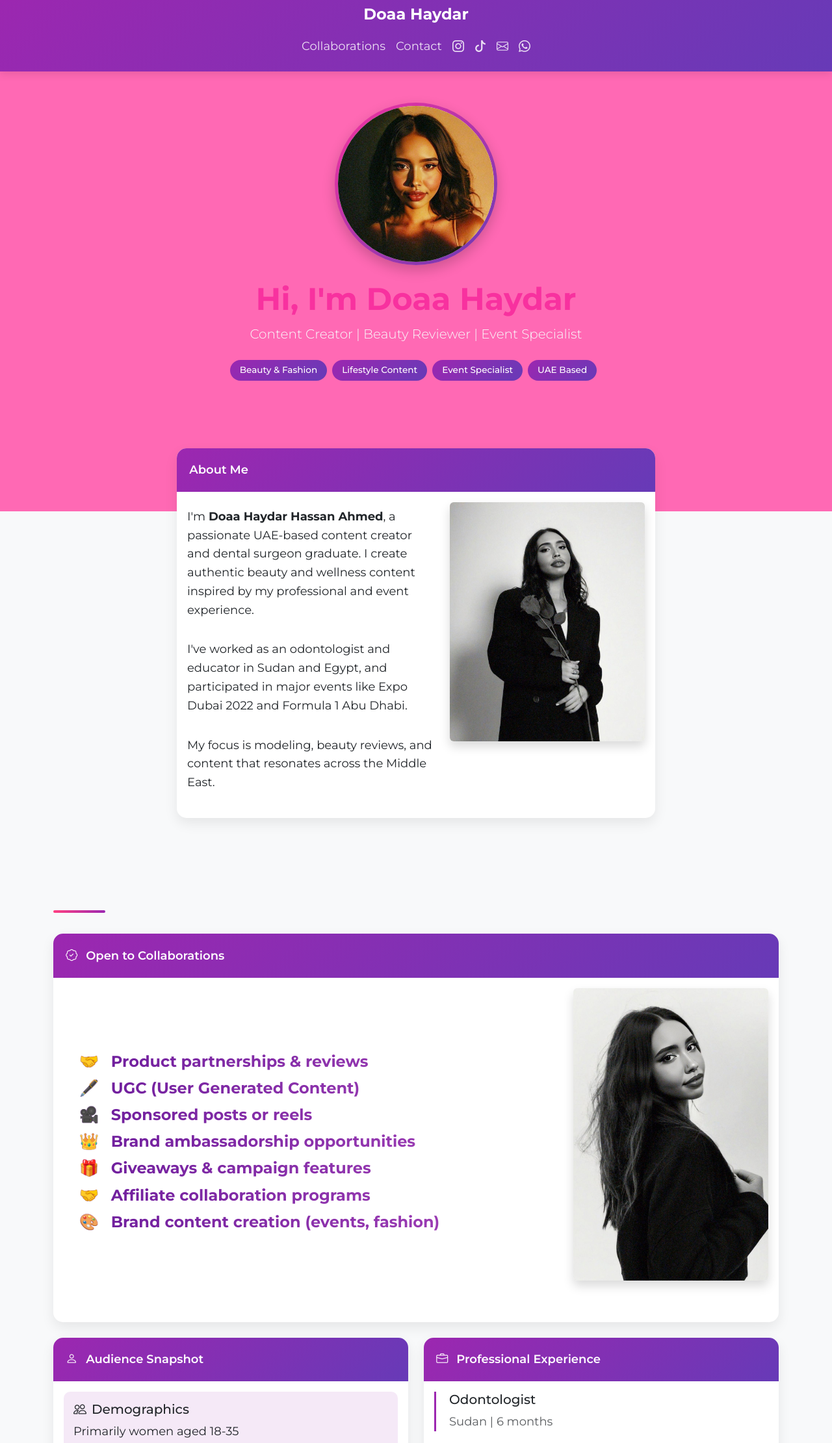
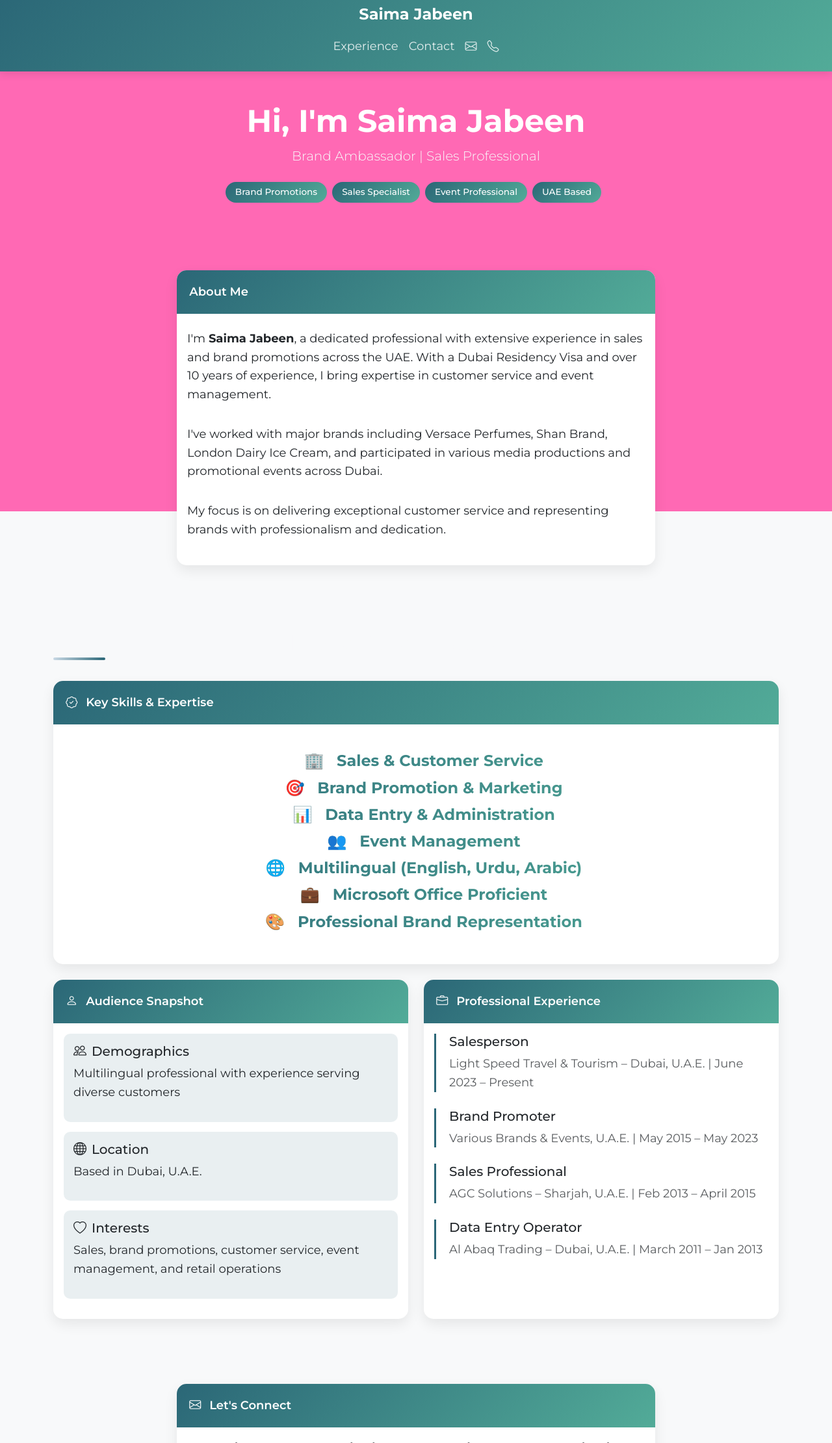
Before and after one commit to Silvas-Digital/saima-jabeen, a website built with webpack: page src/index.html in a window 1280 px wide. Shown: the part 13-2234 px from the top of the page at 65% size. Built offline with nearby package versions, Linux system fonts and the light colour scheme.

Commit message:
add saima jabeen CV website

```diff
--- a/src/css/styles.css
+++ b/src/css/styles.css
@@ -4,11 +4,11 @@
 }
 
 :root {
-    --primary-color: #9c27b0;
-    --secondary-color: #673ab7;
-    --accent-color: #ff4081;
+    --primary-color: #2b6777;    /* Professional blue-green */
+    --secondary-color: #52ab98;  /* Complementary teal */
+    --accent-color: #c8d8e4;     /* Light blue accent */
     --light-bg: #f8f9fa;
-    --dark-text: #212529;
+    --dark-text: #2b2b2b;
 }
 
 body {
@@ -47,7 +47,7 @@ body {
 }
 
 .hi {
-    color: #f8319f;
+    color: white;
     font-weight: 700;
 }
 
@@ -147,14 +147,35 @@ body {
     color: white;
 }
 
+.collab-list {
+    margin: 0;
+    padding: 0;
+    list-style: none;
+    text-align: center; /* Center the text */
+}
+
+.collab-list li {
+    display: flex;
+    align-items: center;
+    justify-content: center; /* Center the items */
+    margin-bottom: 1rem;
+    font-size: 1.1rem;
+    gap: 0.5rem;
+}
+
+.collab-list .emoji {
+    margin-right: 0.5rem;
+}
+
 .collab-list li {
     margin-bottom: 10px;
     padding-left: 1.5rem;
     position: relative;
 }
 
+/* Update audience snapshot background color */
 .audience-item {
-    background-color: rgba(156, 39, 176, 0.1);
+    background-color: rgba(43, 103, 119, 0.1); /* Using primary color with 0.1 opacity */
     border-radius: 10px;
     padding: 15px;
     margin-bottom: 15px;
@@ -208,7 +229,7 @@ div.row{
   font-size: 1.5rem;
   font-weight: 700;
   line-height: 1.3;
-  background: linear-gradient(135deg, #6a1b9a, #ab47bc);
+  background: linear-gradient(135deg, var(--primary-color), var(--secondary-color));
   -webkit-background-clip: text;
   -webkit-text-fill-color: transparent;
 }
--- a/src/index.html
+++ b/src/index.html
@@ -3,41 +3,31 @@
 <head>
   <meta charset="UTF-8">
   <meta name="viewport" content="width=device-width, initial-scale=1.0">
-  <title>Doaa Haydar</title>
+  <title>Saima Jabeen</title>
 </head>
   <body class="d-flex flex-column min-vh-100">
       <header class="custom-header py-3">
         <div class="container text-center">
           <a href="/" class="d-inline-block mb-2 text-decoration-none">
-            <span class="fs-4 text-white fw-bold">Doaa Haydar</span>
+            <span class="fs-4 text-white fw-bold">Saima Jabeen</span>
           </a>
 
           <ul class="nav justify-content-center flex-wrap">
             <li class="nav-item">
-              <a href="#collaborations" class="nav-link px-2">Collaborations</a>
+                <a href="#experience" class="nav-link px-2">Experience</a>
             </li>
             <li class="nav-item">
-              <a href="#contact" class="nav-link px-2">Contact</a>
+                <a href="#contact" class="nav-link px-2">Contact</a>
             </li>
             <li class="nav-item">
-              <a href="https://www.instagram.com/byul96_" target="_blank" class="nav-link px-2">
-                <i class="bi bi-instagram"></i>
-              </a>
+                <a href="mailto:Saima_sim12@hotmail.com" class="nav-link px-2">
+                    <i class="bi bi-envelope"></i>
+                </a>
             </li>
             <li class="nav-item">
-              <a href="https://www.tiktok.com/@byulah96" target="_blank" class="nav-link px-2">
-                <i class="bi bi-tiktok"></i>
-              </a>
-            </li>
-            <li class="nav-item">
-              <a href="mailto:doaahayder2@gmail.com" class="nav-link px-2">
-                <i class="bi bi-envelope"></i>
-              </a>
-            </li>
-            <li class="nav-item">
-              <a href="https://wa.me/201555665703" target="_blank" class="nav-link px-2">
-                <i class="bi bi-whatsapp"></i>
-              </a>
+                <a href="tel:+971504651386" class="nav-link px-2">
+                    <i class="bi bi-telephone"></i>
+                </a>
             </li>
           </ul>
         </div>
@@ -46,32 +36,15 @@
         <div id="vanta-bg" style="position: fixed; top: 0; left: 0; width: 100%; height: 100%; z-index: -1;"></div>
         <!-- Hero -->
         <div class="px-4 py-5 text-center">
-            <div class="mb-4 d-flex justify-content-center">
-            <div class="position-relative" style="width: 250px; height: 250px;">
-                <!-- Circular container with gradient border and shadow -->
-                <div class="rounded-circle overflow-hidden w-100 h-100 position-relative"
-                    style="border: 5px solid transparent;
-                            background: linear-gradient(white, white) padding-box,
-                                        linear-gradient(135deg, #f8319f, #673ab7) border-box;
-                            box-shadow: 0 8px 20px rgba(0, 0, 0, 0.2);">
-
-                    <!-- Centered profile image -->
-                    <img src="./imgs/me_1.png"
-                        alt="Doaa Haydar Profile"
-                        class="w-100 h-100 object-fit-cover"
-                        style="object-position: center top;">
-                </div>
-            </div>
-            </div>
-            <h1 class="hi display-5 fw-bold">Hi, I'm Doaa Haydar</h1>
+            <h1 class="hi display-5 fw-bold">Hi, I'm Saima Jabeen</h1>
             <div class="col-lg-8 mx-auto">
                 <p class="lead mb-4">
-                    Content Creator | Beauty Reviewer | Event Specialist
+                    Brand Ambassador | Sales Professional
                 </p>
                 <div class="d-flex justify-content-center flex-wrap">
-                    <span class="highlight-badge">Beauty & Fashion</span>
-                    <span class="highlight-badge">Lifestyle Content</span>
-                    <span class="highlight-badge">Event Specialist</span>
+                    <span class="highlight-badge">Brand Promotions</span>
+                    <span class="highlight-badge">Sales Specialist</span>
+                    <span class="highlight-badge">Event Professional</span>
                     <span class="highlight-badge">UAE Based</span>
                 </div>
             </div>
@@ -90,34 +63,28 @@
                   <!-- Text on the left -->
                   <div style="flex: 1;" class="left-text">
                     <p>
-                      I'm <strong>Doaa Haydar Hassan Ahmed</strong>, a passionate UAE-based content creator and dental surgeon graduate. I create authentic beauty and wellness content inspired by my professional and event experience.
+                      I'm <strong>Saima Jabeen</strong>, a dedicated professional with extensive experience in sales and brand promotions across the UAE. With a Dubai Residency Visa and over 10 years of experience, I bring expertise in customer service and event management.
                     </p>
                     <p>
-                      I've worked as an odontologist and educator in Sudan and Egypt, and participated in major events like Expo Dubai 2022 and Formula 1 Abu Dhabi.
+                      I've worked with major brands including Versace Perfumes, Shan Brand, London Dairy Ice Cream, and participated in various media productions and promotional events across Dubai.
                     </p>
                     <p>
-                      My focus is modeling, beauty reviews, and content that resonates across the Middle East.
+                      My focus is on delivering exceptional customer service and representing brands with professionalism and dedication.
                     </p>
                   </div>
-
-                  <!-- Image on the right -->
-                  <div style="flex: 0 0 300px; max-width: 300px;">
-                    <img src="./imgs/me_2.jpeg" alt="Doaa Haydar" class="img-fluid rounded shadow" />
-                  </div>
-
                 </div>
               </div>
             </div>
           </div>
           <!-- Collaboration Kit Section -->
-          <h2 class="text-center section-title" id="collaborations" data-aos="fade-up">Collaboration Kit</h2>
+          <h2 class="text-center section-title" id="experience" data-aos="fade-up">Professional Experience</h2>
           <div class="row g-4">
             <!-- Open to Collaborations (extended, full width) -->
             <div class="col-12">
             <div class="card collab-card mb-5">
               <!-- 1) Card header at top, full width -->
               <div class="card-header">
-                <i class="bi bi-patch-check me-2"></i> Open to Collaborations
+                <i class="bi bi-patch-check me-2"></i> Key Skills & Expertise
               </div>
 
               <!-- 2) Flex container just for the body -->
@@ -126,24 +93,15 @@
                 <!-- List on the left -->
                 <div style="flex:1;" class="align-center">
                   <ul class="collab-list">
-                    <li><span class="emoji">🤝</span> Product partnerships & reviews</li>
-                    <li><span class="emoji">🖋️</span> UGC (User Generated Content)</li>
-                    <li><span class="emoji">🎥</span> Sponsored posts or reels</li>
-                    <li><span class="emoji">👑</span> Brand ambassadorship opportunities</li>
-                    <li><span class="emoji">🎁</span> Giveaways & campaign features</li>
-                    <li><span class="emoji">🤝</span> Affiliate collaboration programs</li>
-                    <li><span class="emoji">🎨</span> Brand content creation (events, fashion)</li>
+                    <li><span class="emoji">🏢</span> Sales & Customer Service</li>
+                    <li><span class="emoji">🎯</span> Brand Promotion & Marketing</li>
+                    <li><span class="emoji">📊</span> Data Entry & Administration</li>
+                    <li><span class="emoji">👥</span> Event Management</li>
+                    <li><span class="emoji">🌐</span> Multilingual (English, Urdu, Arabic)</li>
+                    <li><span class="emoji">💼</span> Microsoft Office Proficient</li>
+                    <li><span class="emoji">🎨</span> Professional Brand Representation</li>
                   </ul>
                 </div>
-
-                <!-- Image on the right (below on small screens) -->
-                <div style="flex:0 0 300px; max-width:300px;">
-                  <img src="./imgs/me_3.jpeg"
-                      alt="Collaboration Example"
-                      class="img-fluid rounded shadow"
-                      style="width:100%; height:auto;"/>
-                </div>
-
               </div><!-- /.card-body -->
             </div><!-- /.card -->
           </div>
@@ -157,15 +115,15 @@
                 <div class="card-body">
                   <div class="audience-item">
                     <h5><i class="bi bi-people me-2"></i>Demographics</h5>
-                    <p>Primarily women aged 18-35</p>
+                    <p>Multilingual professional with experience serving diverse customers</p>
                   </div>
                   <div class="audience-item">
                     <h5><i class="bi bi-globe me-2"></i>Location</h5>
-                    <p>Based in UAE, Egypt, Sudan, with a global reach</p>
+                    <p>Based in Dubai, U.A.E.</p>
                   </div>
                   <div class="audience-item">
                     <h5><i class="bi bi-heart me-2"></i>Interests</h5>
-                    <p>Beauty, lifestyle, business motivation, wellness tips, fashion, and event coverage</p>
+                    <p>Sales, brand promotions, customer service, event management, and retail operations</p>
                   </div>
                 </div>
               </div>
@@ -179,24 +137,20 @@
                 </div>
                 <div class="card-body">
                   <div class="experience-item">
-                    <h5>Odontologist</h5>
-                    <p class="text-muted">Sudan | 6 months</p>
+                    <h5>Salesperson</h5>
+                    <p class="text-muted">Light Speed Travel & Tourism – Dubai, U.A.E. | June 2023 – Present</p>
                   </div>
                   <div class="experience-item">
-                    <h5>Teaching Position</h5>
-                    <p class="text-muted">Al Azhar University Dental College, Egypt | 10 months (2022-2023)</p>
+                    <h5>Brand Promoter</h5>
+                    <p class="text-muted">Various Brands & Events, U.A.E. | May 2015 – May 2023</p>
                   </div>
                   <div class="experience-item">
-                    <h5>Teaching Position</h5>
-                    <p class="text-muted">Kade Al Sheikh University, Egypt | 2 months (2022)</p>
+                    <h5>Sales Professional</h5>
+                    <p class="text-muted">AGC Solutions – Sharjah, U.A.E. | Feb 2013 – April 2015</p>
                   </div>
                   <div class="experience-item">
-                    <h5>Information Desk Staff</h5>
-                    <p class="text-muted">Expo Dubai 2022 | 6 months</p>
-                  </div>
-                  <div class="experience-item">
-                    <h5>Event Specialist</h5>
-                    <p class="text-muted">Mother of Nation, YAsalam Festival, Formula 1, BRED Abu Dhabi, Wireless Festival</p>
+                    <h5>Data Entry Operator</h5>
+                    <p class="text-muted">Al Abaq Trading – Dubai, U.A.E. | March 2011 – Jan 2013</p>
                   </div>
                 </div>
               </div>
@@ -210,27 +164,21 @@
                           <i class="bi bi-envelope me-2"></i> Let's Connect
                       </div>
                       <div class="card-body text-center">
-                          <p class="lead" style="font-weight: bold;">let's team up to create something meaningful.
-                            <br>I'd love to collaborate and bring your message to life.</br>
+                          <p class="lead" style="font-weight: bold;">Looking forward to bringing my expertise to your organization.
+                            <br>Let's connect to discuss potential opportunities.</br>
                           </p>
 
                           <div class="my-4">
-                              <a href="mailto:doaahayder2@gmail.com" class="social-icon mx-2">
+                              <a href="mailto:Saima_sim12@hotmail.com" class="social-icon mx-2">
                                   <i class="bi bi-envelope"></i>
                               </a>
-                              <a href="https://www.instagram.com/byul96_" target="_blank" class="social-icon mx-2">
-                                  <i class="bi bi-instagram"></i>
-                              </a>
-                              <a href="https://www.tiktok.com/@byulah96" target="_blank" class="social-icon mx-2">
-                                  <i class="bi bi-tiktok"></i>
-                              </a>
-                              <a href="https://wa.me/201555665703" target="_blank" class="social-icon mx-2">
-                                  <i class="bi bi-whatsapp"></i>
+                              <a href="tel:+971504651386" class="social-icon mx-2">
+                                  <i class="bi bi-telephone"></i>
                               </a>
                           </div>
 
                           <div class="mt-4">
-                              <a href="mailto:doaahayder2@gmail.com" class="btn btn-contact">
+                              <a href="mailto:Saima_sim12@hotmail.com" class="btn btn-contact">
                                   <i class="bi bi-paper-plane me-2"></i>Contact Me
                               </a>
                           </div>
@@ -245,10 +193,10 @@
       <footer class="footer mt-auto py-3">
           <div class="container text-center">
               <p class="mb-0">
-                  &copy; 2025 Doaa Haydar Hassan Ahmed. All rights reserved.
+                  &copy; 2025 Saima Jabeen. All rights reserved.
               </p>
               <p class="mt-2 mb-0">
-                  Content Creator | Beauty Reviewer | Event Specialist
+                  Brand Ambassador | Sales Professional | Event Specialist
               </p>
               <p class="mt-2 mb-0">
                   Made with <a href="https://www.instagram.com/silvasdigitalco">Silvas Digital ©</a>
--- a/src/js/index.js
+++ b/src/js/index.js
@@ -29,7 +29,7 @@ export const initializeCommon = () => {
         });
     }
     BIRDS({
-    el: "#vanta-bg", // Make sure this ID exists in your HTML
+        el: "#vanta-bg",
         THREE: THREE,
         mouseControls: true,
         touchControls: true,
@@ -38,12 +38,12 @@ export const initializeCommon = () => {
         minWidth: 200.00,
         scale: 1.00,
         scaleMobile: 1.00,
-    backgroundColor: 0x1f0034,
-    color1: 0xff4bc1,
-    color2: 0xff0dcd,
+        backgroundColor: 0x07232b,  // Primary color
+        color1: 0x52ab98,          // Secondary color
+        color2: 0xc8d8e4,          // Accent color
         colorMode: "lerpGradient",
         birdSize: 0.90,
-    quantity: 5.00
+        quantity: 3.00
     });
 };
 
```
Also changed, not shown: package.json (+5 -5 lines), README.md, dist/d3daeb5a4e5b393b4eba.jpeg (deleted), dist/ebdb6db66e2fdf2f6353.png (deleted), dist/f5d704167127b357d8af.jpeg (deleted), dist/index.bundle.js, dist/index.html, src/imgs/me_1.png (deleted), src/imgs/me_2.jpeg (deleted), src/imgs/me_3.jpeg (deleted), 2 other files. Lines whose indentation alone changed are shown as unchanged.
